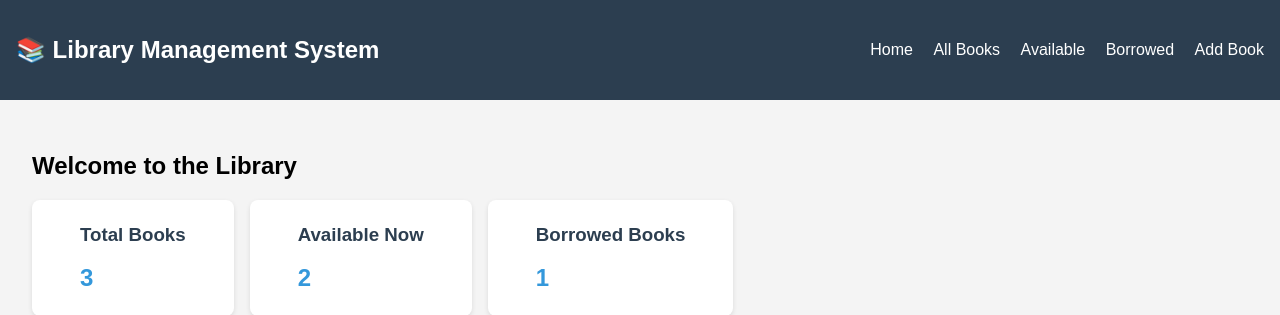
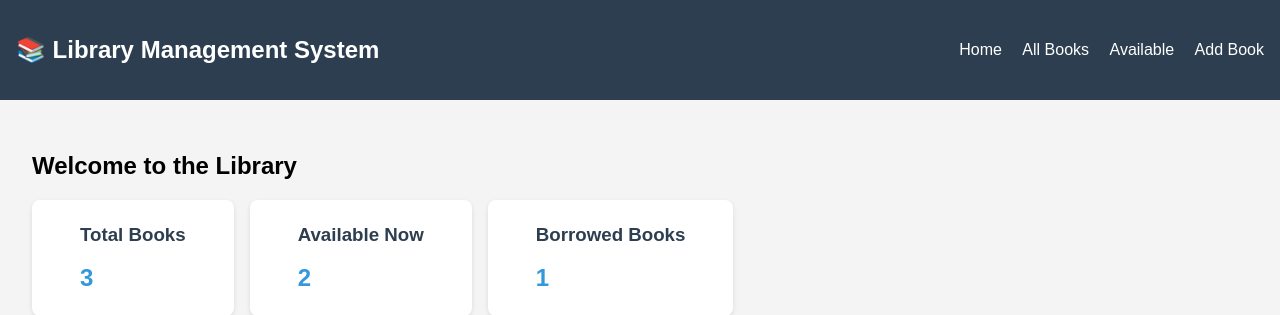
Before and after one commit to Jaya-sri26/LibraryMangementCase, a Flask app: page / in a window 1280 px wide. Shown: the top 315 px of the page. Run offline with Flask 3, Linux system fonts and the light colour scheme.

Commit message:
Remove 'Borrowed' link from base template
Removed the 'Borrowed' link from the navigation menu.

```diff
--- a/templates/base.html
+++ b/templates/base.html
@@ -11,7 +11,6 @@
             <a href="{{ url_for('index') }}">Home</a>
             <a href="{{ url_for('view_books') }}">All Books</a>
             <a href="{{ url_for('view_available') }}">Available</a>
-            <a href="{{ url_for('view_borrowed') }}">Borrowed</a>
             <a href="{{ url_for('add_book') }}">Add Book</a>
         </div>
     </nav>
```
